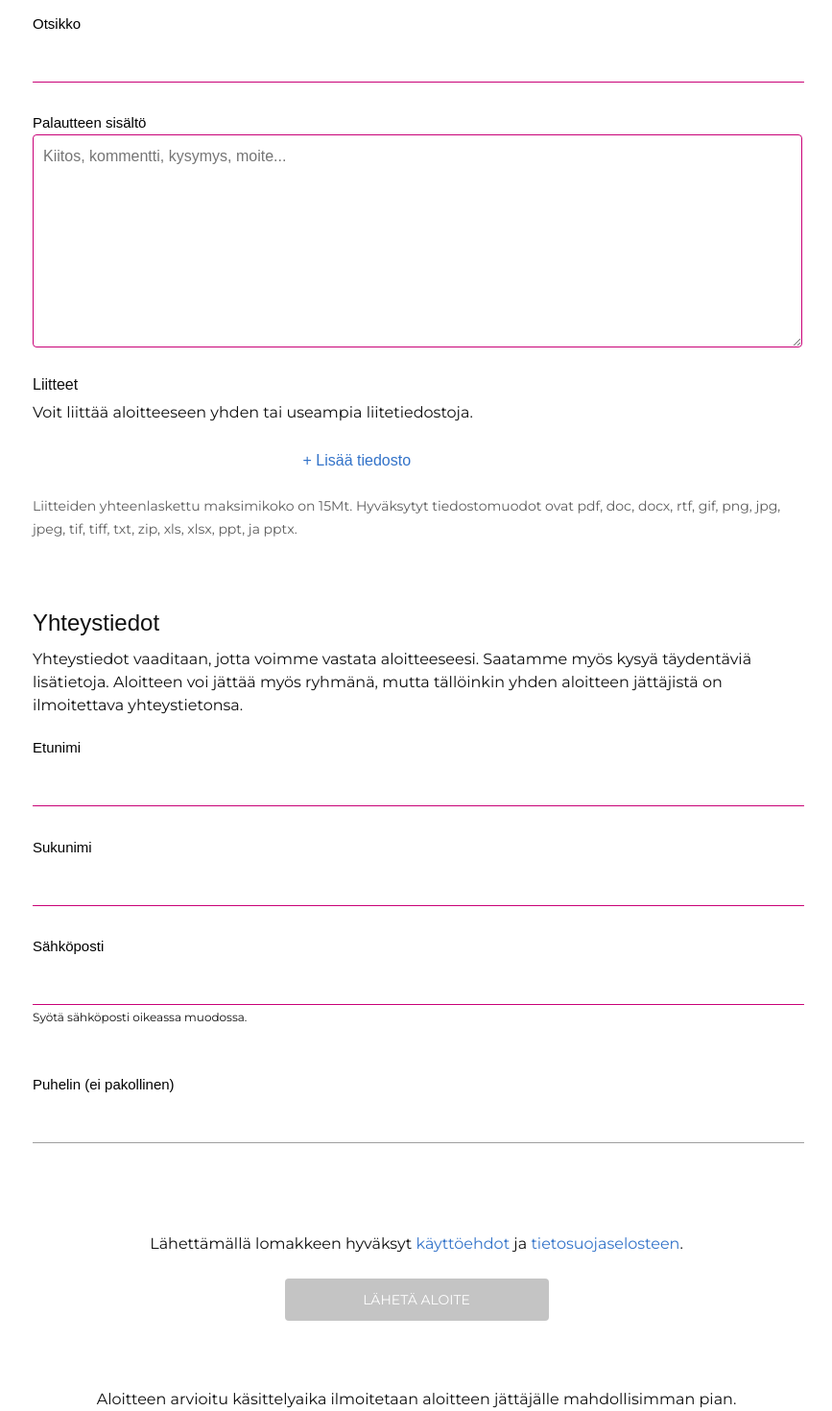
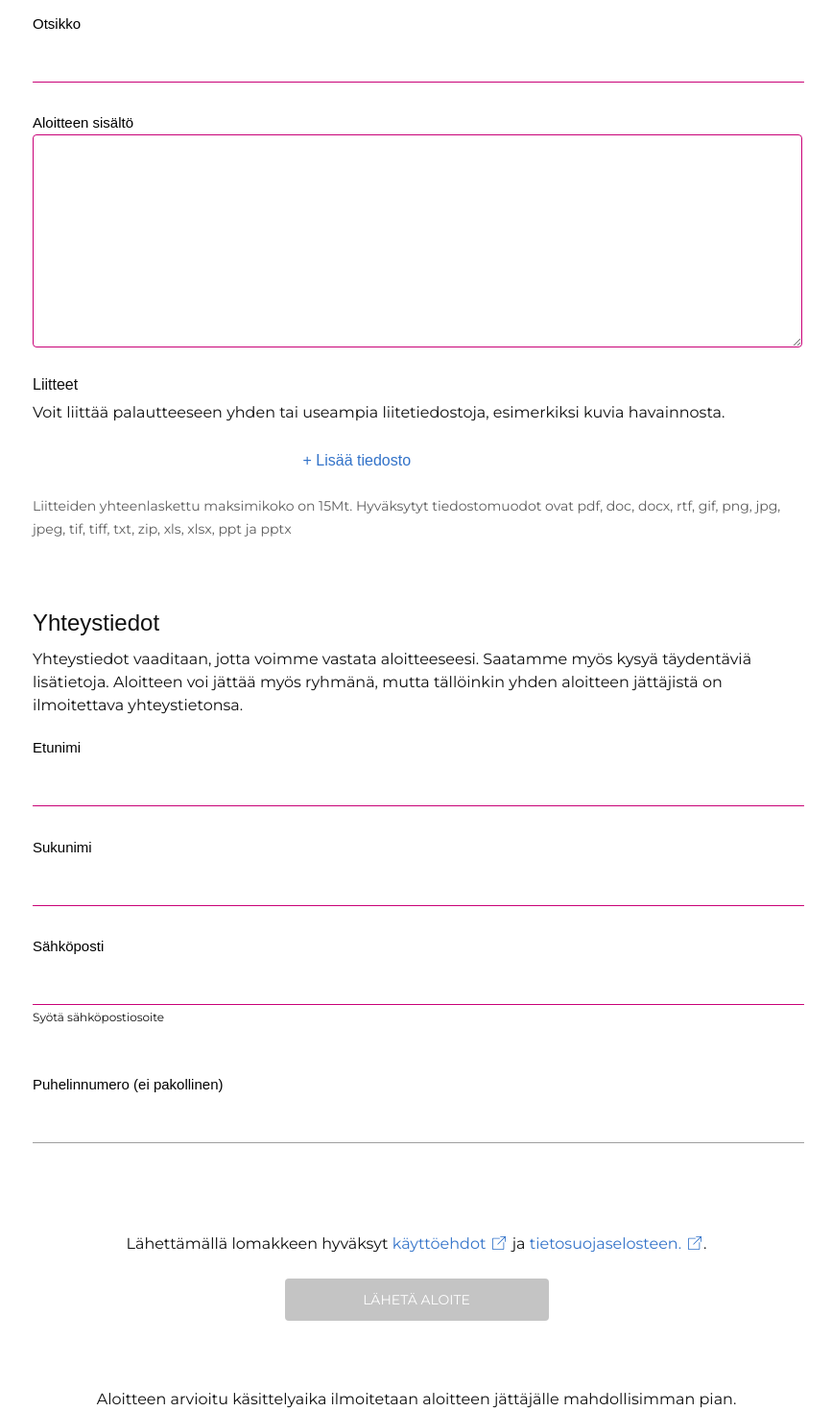
Before and after one commit to espoon-voltti/nuorisopalaute-app, a React (Create React App) app in the folder frontend/: page /fi-FI/aloite in a window 1280 px wide. Shown: the part 900-2370 px from the top of the page at 96% size, without its empty margins (206-1073 px from the left). Built offline with nearby package versions, Linux system fonts and the light colour scheme.

Commit message:
Initiative form lang variables

```diff
--- a/frontend/src/components/PageInitiative.tsx
+++ b/frontend/src/components/PageInitiative.tsx
@@ -5,6 +5,8 @@ import config from "./config";
 import Checkbox from "./Checkbox";
 import Header from "./Header";
 import Footer from "./Footer";
+import { useT } from "../i18n";
+import { Trans } from "react-i18next";
 
 const PageInitiative: FC = () => {
 	const [allowPublish, setAllowPublish] = useState(false);
@@ -28,29 +30,27 @@ const PageInitiative: FC = () => {
 
 			<section className="content-block">
 				<h1 className="form-header">
-					Vaikuta! Jätä aloite
+					{useT("initiativePageHeadline")}
 				</h1>
 				<img className="form-image" src="/human-blue.svg" alt="" />
 				<p className="form-ingress">
-					Aloite on palautetta järeämpi keino saada muutosta aikaan. Onko sinulla joku mainio ehdotus, jonka haluaisit saada eteenpäin eikä pelkkä palautteen jättäminen tunnu riittävältä ratkaisulta? Tällä lomakkeella 13–20 -vuotias espoolainen voi jättää aloitteen Espoon kaupungille.
+					{useT("initiativePageIngress")}
 				</p>
-				<p>
-					Nuorisopalvelujen työntekijät lukevat nuorilta saadut aloitteet ja ohjaavat ne vastattavaksi asiasta vastaaville Espoon kaupungin asiantuntijoille.
-				</p>
-				<p>
-					Nuorten aloitteet ja niihin annetut vastaukset julkaistaan kaikkien nähtäväksi tälle sivustolle.
-				</p>
+				<Trans i18nKey="defaultNamespace:initiativePageText">
+					<p></p>
+					<p></p>
+				</Trans>
 			</section>
 
 			<section className="content-block">
 				<h2 className="form-subheader">Aloite</h2>
 				<p>
-					Kerro tarkasti mitä aloitteesi koskee ja perustele. Aloitteen ei tarvitse olla pitkä, mutta selkeällä ja mietityllä aloitteella on paremmat mahdollisuudet tulla toteutetuksi.
+					{useT("initiativeFormDesc")}
 				</p>
 
 				<div className="field">
 						<label className="label" htmlFor="headline">
-							Otsikko
+							{useT("formHeadlineLabel")}
 						</label>
 						<input
 							required
@@ -61,20 +61,19 @@ const PageInitiative: FC = () => {
 						/>
 				</div>
 				<label className="label" htmlFor="initiative">
-							Palautteen sisältö
+							{useT("formInitiativeContentLabel")}
 						</label>
 				<textarea
 					className="textarea"
 					required
 					id="initiative"
-					placeholder="Kiitos, kommentti, kysymys, moite..."
 					onChange={event =>
 						setInitiativeDescription(event.target.value)
 					}
 				/>
-				<p className="label">Liitteet</p>
+				<p className="label">{useT("formAttachmentsLabel")}</p>
 				<p>
-					Voit liittää aloitteeseen yhden tai useampia liitetiedostoja.
+					{useT("formAttachmentsDescInitiative")}
 				</p>
 				<input
 					type="file"
@@ -85,7 +84,7 @@ const PageInitiative: FC = () => {
 					multiple
 				/>
 				<p className="disclaimer">
-					Liitteiden yhteenlaskettu maksimikoko on 15Mt. Hyväksytyt tiedostomuodot ovat pdf, doc, docx, rtf, gif, png, jpg, jpeg, tif, tiff, txt, zip, xls, xlsx, ppt, ja pptx.
+					{useT("formAttachmentsDisclaimer")}
 				</p>
 			</section>
 
@@ -93,14 +92,14 @@ const PageInitiative: FC = () => {
 
 
 				<section className="content-block">
-					<h2 className="form-subheader">Yhteystiedot</h2>
+					<h2 className="form-subheader">{useT("formContactInfo")}</h2>
 					<p>
-						Yhteystiedot vaaditaan, jotta voimme vastata aloitteeseesi. Saatamme myös kysyä täydentäviä lisätietoja. Aloitteen voi jättää myös ryhmänä, mutta tällöinkin yhden aloitteen jättäjistä on ilmoitettava yhteystietonsa.
+						{useT("formInitiativeContactInfoDesc")}
 					</p>
 
 					<div className="field">
 						<label className="label" htmlFor="firstname">
-							Etunimi
+							{useT("formFirstName")}
 						</label>
 						<input
 							required
@@ -114,7 +113,7 @@ const PageInitiative: FC = () => {
 
 					<div className="field">
 						<label className="label" htmlFor="lastname">
-							Sukunimi
+							{useT("formLastName")}
 						</label>
 						<input
 							required
@@ -128,7 +127,7 @@ const PageInitiative: FC = () => {
 
 					<div className="field">
 						<label className="label" htmlFor="email">
-							Sähköposti
+							{useT("formEmail")}
 						</label>
 						<input
 							className="input"
@@ -140,14 +139,14 @@ const PageInitiative: FC = () => {
 							onChange={event => setEmail(event.target.value)}
 						/>
 						<p className="warning-text">
-							Syötä sähköposti oikeassa muodossa.
+							{useT("formEmailWarning")}
 						</p>
 					</div>
 
 					<div className="field">
 						<label className="label" htmlFor="phonenumber">
-							Puhelin{" "}
-							<span className="optional">(ei pakollinen)</span>
+							{useT("formTelephoneLabel")}{" "}
+							<span className="optional">({useT("formNotRequired")})</span>
 						</label>
 						<input
 							className="input"
@@ -164,13 +163,13 @@ const PageInitiative: FC = () => {
 
 			<section className="content-block">
 				<p className="center">
-					Lähettämällä lomakkeen hyväksyt{" "}
-					<a href="#" target="_blank">
-						käyttöehdot
+					{useT("formPolicyText")}{" "}
+					<a href={useT("urlTermsOfUse")} rel="noopener noreferrer external" target="_blank">
+						{useT("termsOfUse")}
 					</a>{" "}
-					ja{" "}
-					<a href="#" target="_blank">
-						tietosuojaselosteen
+					{useT("formPolicyTextAnd")}{" "}
+					<a href={useT("urlPrivacyPolicy")} rel="noopener noreferrer external" target="_blank">
+						{useT("formPrivacyPolicy")}
 					</a>
 					.
 				</p>
@@ -203,10 +202,10 @@ const PageInitiative: FC = () => {
 							});
 					}}
 				>
-					Lähetä aloite
+					{useT("btnSendInitiative")}
 				</button>
 				<p className="center">
-					Aloitteen arvioitu käsittelyaika ilmoitetaan aloitteen jättäjälle mahdollisimman pian.
+					{useT("initiativePageFooter")}
 				</p>
 			</section>
 			<Footer />
--- a/frontend/src/styles/PageFeedback.scss
+++ b/frontend/src/styles/PageFeedback.scss
@@ -4,7 +4,7 @@
 	max-width: 800px;
 	margin: 100px auto 0 auto;
 	@media only screen and (max-width: 800px) {
-		margin: 50px 20px;
+		margin: 100px 20px 50px 20px;
 	}
 }
 
--- a/frontend/src/styles/global.scss
+++ b/frontend/src/styles/global.scss
@@ -104,6 +104,11 @@ a:hover {
 	text-decoration: underline;
 }
 
+a[target=_blank] {
+	padding-right: 23px;
+	background: transparent url('/icons/icon-external-link.svg') calc(100% - 2px) 50% no-repeat;
+}
+
 .center {
 	text-align: center;
 }
--- a/frontend/src/translations.ts
+++ b/frontend/src/translations.ts
@@ -255,6 +255,11 @@ export const translations = {
 		"sv-FI": "sv_Lähetä palaute",
 		"en-FI": "Send Feedback",
 	},
+	btnSendInitiative: {
+		"fi-FI": "Lähetä aloite",
+		"sv-FI": "sv_Lähetä aloite",
+		"en-FI": "Send Initiative",
+	},
 	feedbackPageFooter: {
 		"fi-FI": "Palautteesi on meille tärkeä ja vastaamme siihen mahdollisimman pian. Kiireellisissä asioissa kannattaa kuitenkin olla suoraan yhteydessä ",
 		"sv-FI": "sv_Palautteesi on meille tärkeä ja vastaamme siihen mahdollisimman pian. Kiireellisissä asioissa kannattaa kuitenkin olla suoraan yhteydessä ",
@@ -270,4 +275,49 @@ export const translations = {
 		"sv-FI": "https://www.esbo.fi/sv-FI/Esbo_stad/Organisation_och_kontaktuppgifter/Kontaktuppgifter",
 		"en-FI": "http://www.espoo.fi/en-US/City_of_Espoo/Organization_and_contact_information/Contact_information",
 	},
+	initiativePageHeadline: {
+		"fi-FI": "Vaikuta! Jätä aloite",
+		"sv-FI": "sv_Vaikuta! Jätä aloite",
+		"en-FI": "en_Vaikuta! Jätä aloite",
+	},
+	initiativePageIngress: {
+		"fi-FI": "Aloite on palautetta järeämpi keino saada muutosta aikaan. Onko sinulla joku mainio ehdotus, jonka haluaisit saada eteenpäin eikä pelkkä palautteen jättäminen tunnu riittävältä ratkaisulta? Tällä lomakkeella 13-20 -vuotias espoolainen voi jättää aloitteen Espoon kaupungille.",
+		"sv-FI": "sv_Aloite on palautetta järeämpi keino saada muutosta aikaan. Onko sinulla joku mainio ehdotus, jonka haluaisit saada eteenpäin eikä pelkkä palautteen jättäminen tunnu riittävältä ratkaisulta? Tällä lomakkeella 13-20 -vuotias espoolainen voi jättää aloitteen Espoon kaupungille.",
+		"en-FI": "en_Aloite on palautetta järeämpi keino saada muutosta aikaan. Onko sinulla joku mainio ehdotus, jonka haluaisit saada eteenpäin eikä pelkkä palautteen jättäminen tunnu riittävältä ratkaisulta? Tällä lomakkeella 13-20 -vuotias espoolainen voi jättää aloitteen Espoon kaupungille.",
+	},
+	initiativePageText: {
+		"fi-FI": "<0>Nuorisopalvelujen työntekijät lukevat nuorilta saadut aloitteet ja ohjaavat ne vastattavaksi asiasta vastaaville Espoon kaupungin asiantuntijoille.</0><1>Nuorten aloitteet ja niihin annetut vastaukset julkaistaan kaikkien nähtäväksi tälle sivustolle.</1> ",
+		"sv-FI": "sv_<0>Nuorisopalvelujen työntekijät lukevat nuorilta saadut aloitteet ja ohjaavat ne vastattavaksi asiasta vastaaville Espoon kaupungin asiantuntijoille.</0><1>Nuorten aloitteet ja niihin annetut vastaukset julkaistaan kaikkien nähtäväksi tälle sivustolle.</1> ",
+		"en-FI": "en_<0>Nuorisopalvelujen työntekijät lukevat nuorilta saadut aloitteet ja ohjaavat ne vastattavaksi asiasta vastaaville Espoon kaupungin asiantuntijoille.</0><1>Nuorten aloitteet ja niihin annetut vastaukset julkaistaan kaikkien nähtäväksi tälle sivustolle.</1> ",
+	},
+	initiativeFormDesc: {
+		"fi-FI": "Kerro tarkasti mitä aloitteesi koskee ja perustele. Aloitteen ei tarvitse olla pitkä, mutta selkeällä ja mietityllä aloitteella on paremmat mahdollisuudet tulla toteutetuksi.",
+		"sv-FI": "sv_Kerro tarkasti mitä aloitteesi koskee ja perustele. Aloitteen ei tarvitse olla pitkä, mutta selkeällä ja mietityllä aloitteella on paremmat mahdollisuudet tulla toteutetuksi.",
+		"en-FI": "en_Kerro tarkasti mitä aloitteesi koskee ja perustele. Aloitteen ei tarvitse olla pitkä, mutta selkeällä ja mietityllä aloitteella on paremmat mahdollisuudet tulla toteutetuksi.",
+	},
+	formHeadlineLabel: {
+		"fi-FI": "Otsikko",
+		"sv-FI": "Rubrik",
+		"en-FI": "Headline",
+	},
+	formInitiativeContentLabel: {
+		"fi-FI": "Aloitteen sisältö",
+		"sv-FI": "sv_aloitteen sisältö",
+		"en-FI": "en_aloitteen sisältö",
+	},
+	formInitiativeContactInfoDesc: {
+		"fi-FI": "Yhteystiedot vaaditaan, jotta voimme vastata aloitteeseesi. Saatamme myös kysyä täydentäviä lisätietoja. Aloitteen voi jättää myös ryhmänä, mutta tällöinkin yhden aloitteen jättäjistä on ilmoitettava yhteystietonsa.",
+		"sv-FI": "sv_Yhteystiedot vaaditaan, jotta voimme vastata aloitteeseesi. Saatamme myös kysyä täydentäviä lisätietoja. Aloitteen voi jättää myös ryhmänä, mutta tällöinkin yhden aloitteen jättäjistä on ilmoitettava yhteystietonsa.",
+		"en-FI": "en_Yhteystiedot vaaditaan, jotta voimme vastata aloitteeseesi. Saatamme myös kysyä täydentäviä lisätietoja. Aloitteen voi jättää myös ryhmänä, mutta tällöinkin yhden aloitteen jättäjistä on ilmoitettava yhteystietonsa.",
+	},
+	formTelephoneLabel: {
+		"fi-FI": "Puhelinnumero",
+		"sv-FI": "Telefonnummer",
+		"en-FI": "Telephone number",
+	},
+	initiativePageFooter: {
+		"fi-FI": "Aloitteen arvioitu käsittelyaika ilmoitetaan aloitteen jättäjälle mahdollisimman pian.",
+		"sv-FI": "sv_Aloitteen arvioitu käsittelyaika ilmoitetaan aloitteen jättäjälle mahdollisimman pian.",
+		"en-FI": "en_Aloitteen arvioitu käsittelyaika ilmoitetaan aloitteen jättäjälle mahdollisimman pian.",
+	},
 };
```
